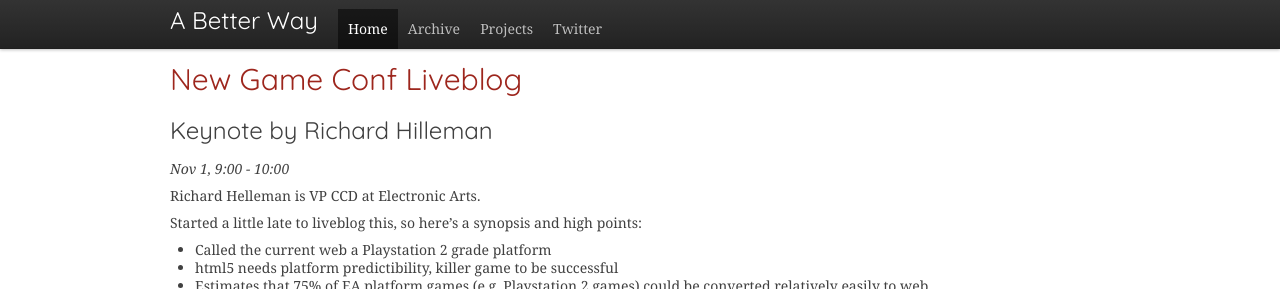
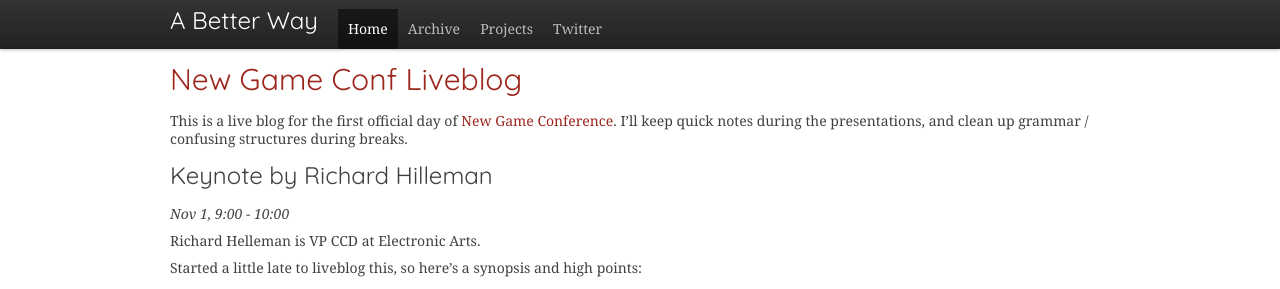
Before and after one commit to ajacksified/ajacksified.github.com, a Jekyll site: the page built from _posts/2011-11-01-new-game-conf-liveblog.markdown, in a window 1280 px wide and 900 px high, cut to the strip 0-289 px from the top of the window. Built offline with Jekyll 4.4.1, drawn with Linux system fonts in a browser that asks for light colours; nearby versions of some CDN libraries; some web fonts are replaced; comment, search, counter and statistics services are not loaded.

Commit message:
Session 2

```diff
--- a/_posts/2011-11-01-new-game-conf-liveblog.markdown
+++ b/_posts/2011-11-01-new-game-conf-liveblog.markdown
@@ -6,6 +6,10 @@ permalink: /2011/10/new-game-conf-liveblog/index.html
 categories:
 - html5
 ---
+
+This is a live blog for the first official day of
+[New Game Conference](http://www.newgameconf.com). I'll keep quick notes during
+the presentations, and clean up grammar / confusing structures during breaks.
 
 ##Keynote by Richard Hilleman
 *Nov 1, 9:00 - 10:00*
```
